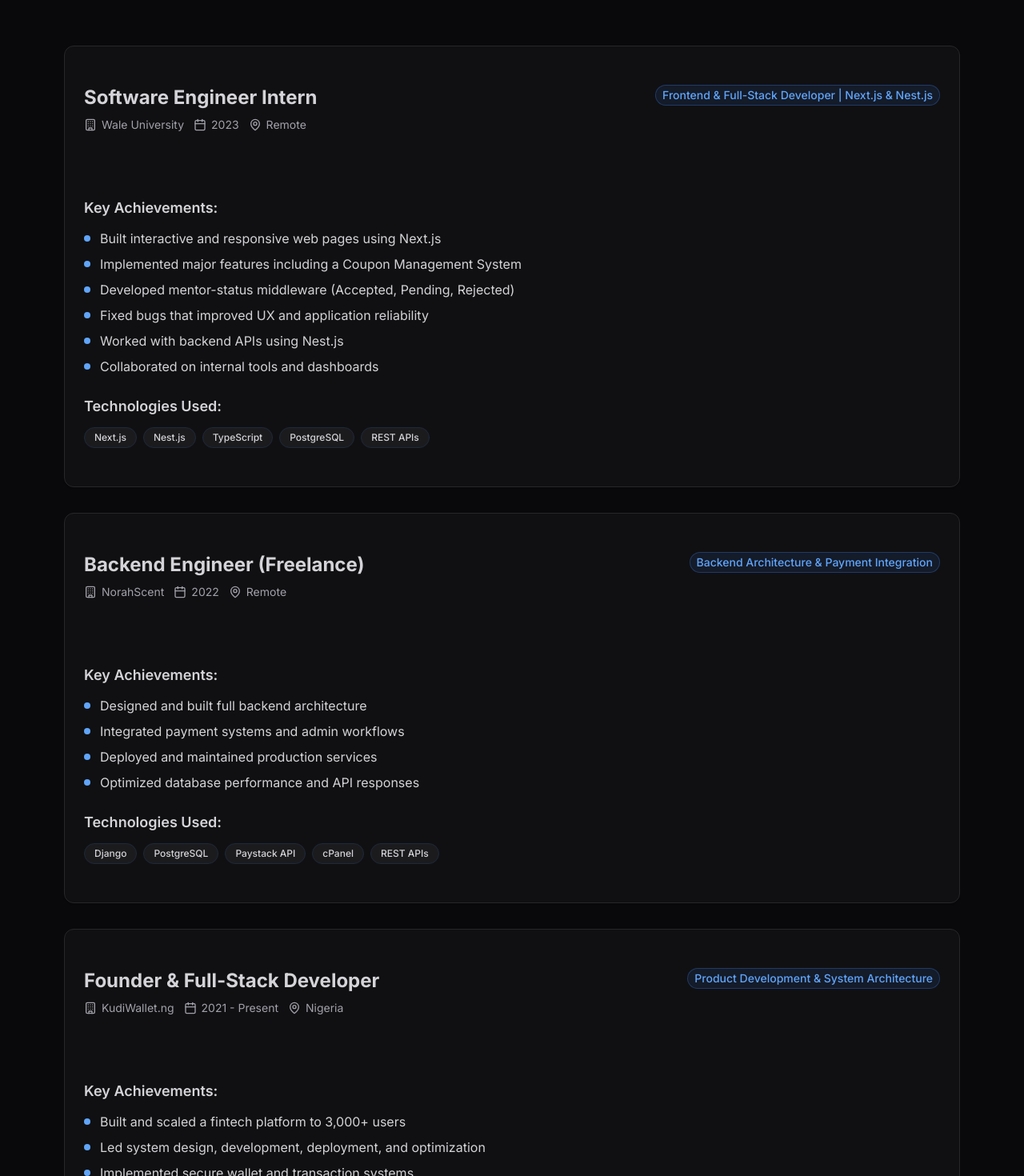
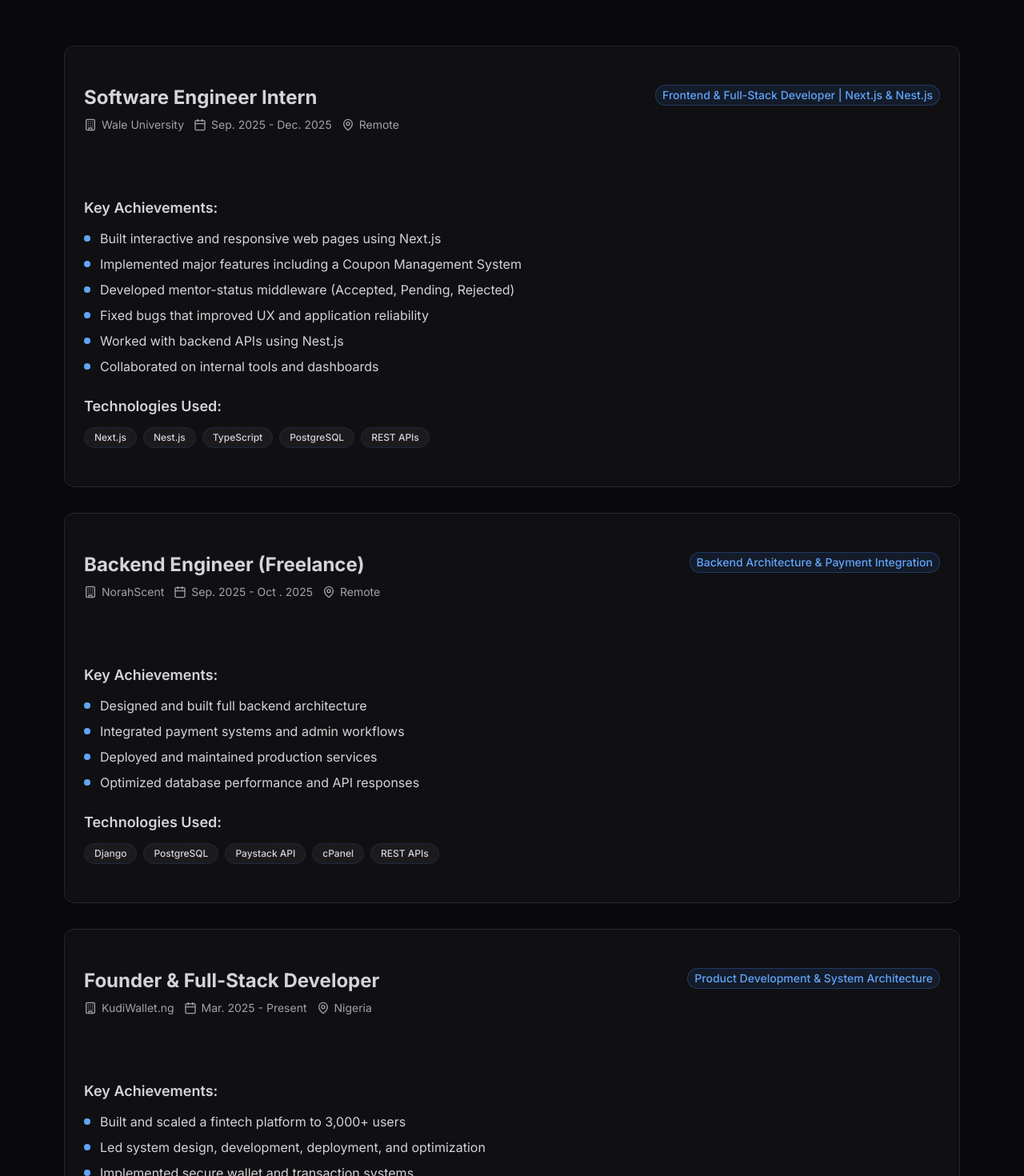
Before and after one commit to its-jedu/myportfolio, a Next.js app: page / in a window 1280 px wide. Shown: the part 6150-7620 px from the top of the page at 80% size. Built offline with nearby package versions, Linux system fonts and the light colour scheme.

Commit message:
chores: fix the Experience content

```diff
--- a/src/components/experience.tsx
+++ b/src/components/experience.tsx
@@ -7,7 +7,7 @@
     title: "Software Engineer Intern",
     company: "Wale University",
     role: "Frontend & Full-Stack Developer | Next.js & Nest.js",
-    period: "2023",
+    period: "Sep. 2025 - Dec. 2025",
     location: "Remote",
     achievements: [
       "Built interactive and responsive web pages using Next.js",
@@ -23,7 +23,7 @@
     title: "Backend Engineer (Freelance)",
     company: "NorahScent",
     role: "Backend Architecture & Payment Integration",
-    period: "2022",
+    period: "Sep. 2025 - Oct     . 2025",
     location: "Remote",
     achievements: [
       "Designed and built full backend architecture",
@@ -37,7 +37,7 @@
     title: "Founder & Full-Stack Developer",
     company: "KudiWallet.ng",
     role: "Product Development & System Architecture",
-    period: "2021 - Present",
+    period: "Mar. 2025 - Present",
     location: "Nigeria",
     achievements: [
       "Built and scaled a fintech platform to 3,000+ users",
```
